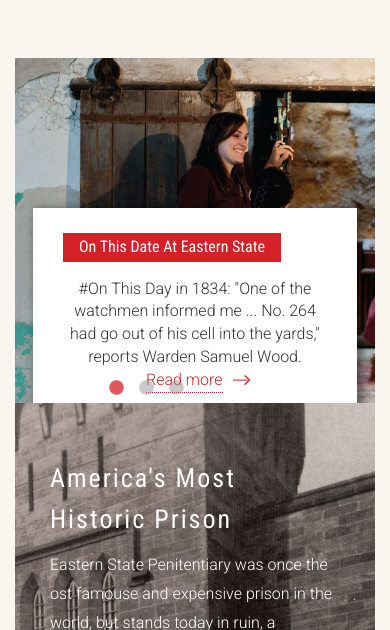
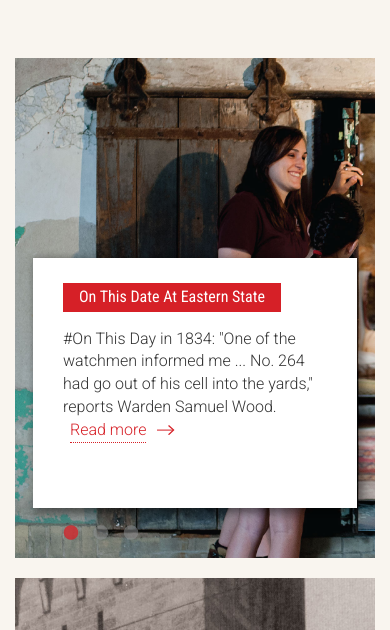
Before and after one commit to InteractiveMechanics/Eastern-State-Website, a website: page index.html in a window 390 px wide. Shown: the part 158-788 px from the top of the page. Drawn offline with nearby package versions, Linux system fonts and the light colour scheme.

Commit message:
reinserted gutters on mobile

```diff
--- a/_sass/components/_footer.scss
+++ b/_sass/components/_footer.scss
@@ -41,6 +41,7 @@
     		width: 100%;
     		min-height: 100%;
     		margin-left: 0px;
+    		margin-bottom: 15px;
     	}
     	@include screen-sm {
     		height: initial;
--- a/_sass/components/_slider.scss
+++ b/_sass/components/_slider.scss
@@ -5,13 +5,14 @@
 	width: auto;
 	z-index: 50;
 	@include screen-ltmd {
-		bottom: 0px;
+		bottom: 15px;
 	}
 	@include screen-xs {
-		right: 74%;
+		right: 62%;
 	}
 	@include screen-xxs {
-		right: 51%;
+		right: initial;
+		left: 41px;
 	}
 	li {
 		display: block;
--- a/_sass/pages/_index.scss
+++ b/_sass/pages/_index.scss
@@ -47,7 +47,7 @@
 	    		height: 605px;
 	    	}
 	    	@include screen-xs {
-	    		height: 400px;
+	    		height: 500px;
 	    	}
 	    	div {
 	    		background: #ffffff;
@@ -61,7 +61,7 @@
 				-moz-box-shadow: 4px 3px 9px 2px rgba(0,0,0,0.47);
 				box-shadow: 4px 3px 9px 2px rgba(0,0,0,0.47);
 				@include screen-ltmd {
-					bottom: 0px;
+					bottom: 50px;
 					right: initial;
 					left: 23%;
 				}
@@ -201,6 +201,8 @@
     	@include screen-ltmd {
     		height: 100%;
     		color: #ffffff;
+    		margin-top: 15px;
+    		margin-bottom: 15px;
     	}
 
     	h2 {
@@ -263,6 +265,8 @@
     	@include screen-xs {
     		margin-left: initial;
     		margin-right: initial;
+    		margin-top: 0px;
+    		margin-bottom: 15px;
     	}
 
 	}
@@ -280,6 +284,8 @@
     		@include screen-xs {
     		margin-left: initial;
     		margin-right: initial;
+    		margin-top: 15px;
+    		margin-bottom: 0px;
     	}
 	}
 
--- a/_sass/pages/_mobile-styling.scss
+++ b/_sass/pages/_mobile-styling.scss
@@ -125,8 +125,8 @@
 	.hero-section {
 
 		.jumbotron {
-			padding: 60px 0px 20px 0px !important;
-			height:400px;
+			padding: 60px 0px 0px 0px !important;
+			height: 100%;
 
 			h1 {
 				font-size: 40px;
@@ -135,7 +135,7 @@
 			}
 
 			p {
-				text-align:center;
+				text-align:left;
 
 				a {
 					margin-bottom:20px;
```
Also changed, not shown: dist/css/main.css, 1 other file.
